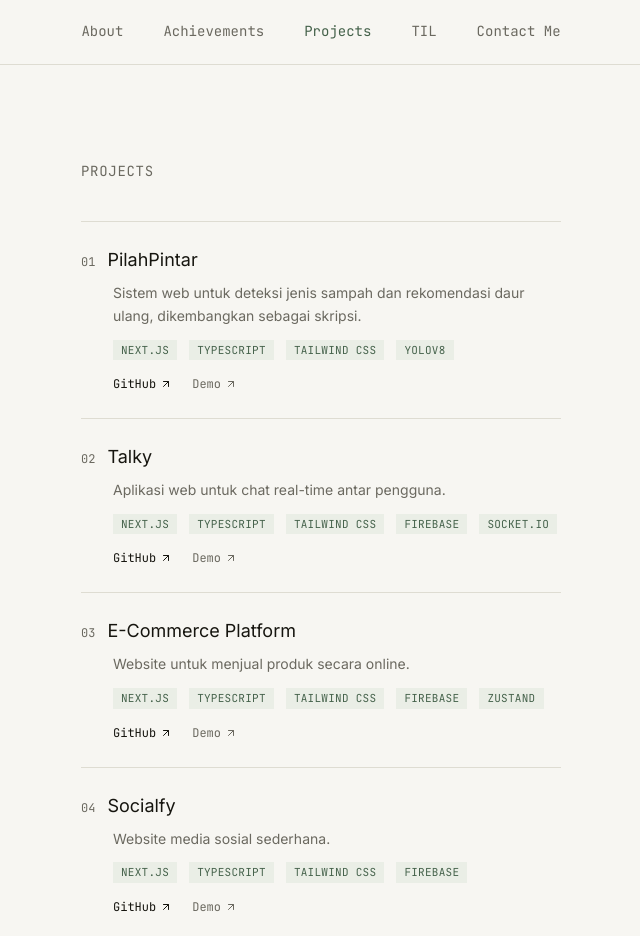
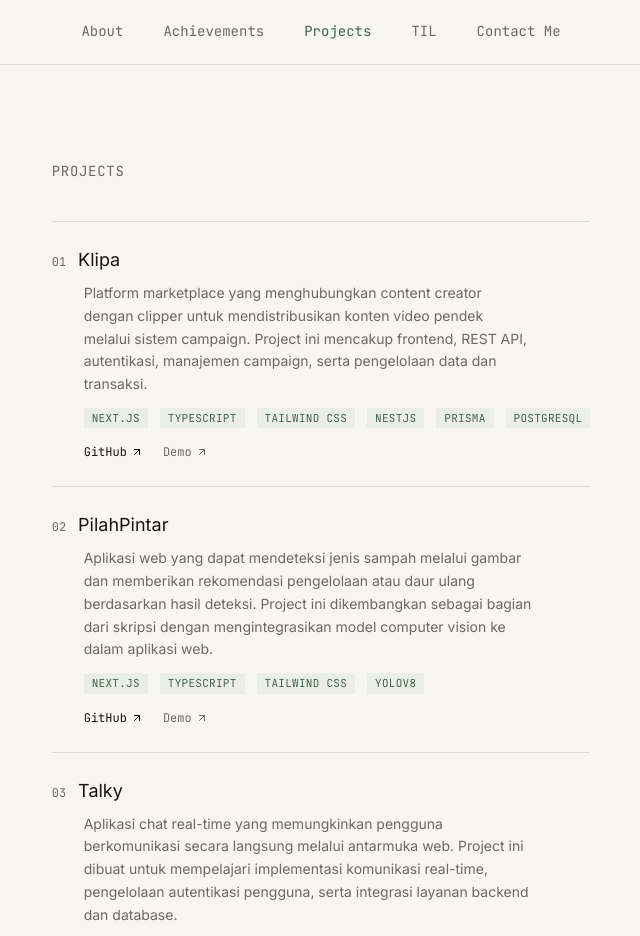
Before and after one commit to gemiyudhia/gemiyudhiaa, a Next.js app: page /work in a window 1280 px wide. Shown: the top 936 px of the page, without its empty margins (319-959 px from the left). Built offline with nearby package versions, Linux system fonts and the light colour scheme.

Commit message:
tambah project

```diff
--- a/src/data/projects.ts
+++ b/src/data/projects.ts
@@ -3,44 +3,65 @@ export interface Project {
   description: string;
   tech: string[];
   github: string;
+  githubBackend?: string;
   demo?: string;
 }
 
 export const projectsData: Project[] = [
   {
-    title: "PilahPintar",
+    title: 'Klipa',
     description:
-      "Sistem web untuk deteksi jenis sampah dan rekomendasi daur ulang, dikembangkan sebagai skripsi.",
-    tech: ["Next.js", "TypeScript", "Tailwind CSS", "YOLOv8"],
-    github: "https://github.com/gemiyudhia", // TODO: ganti ke link repo PilahPintar yang asli
-    demo: "https://pilahpintar.vercel.app",
+      'Platform marketplace yang menghubungkan content creator dengan clipper untuk mendistribusikan konten video pendek melalui sistem campaign. Project ini mencakup frontend, REST API, autentikasi, manajemen campaign, serta pengelolaan data dan transaksi.',
+    tech: [
+      'Next.js',
+      'TypeScript',
+      'Tailwind CSS',
+      'NestJS',
+      'Prisma',
+      'PostgreSQL',
+    ],
+    github: 'https://github.com/gemiyudhia/klipa-frontend',
+    githubBackend: 'https://github.com/gemiyudhia/klipa-backend',
+    demo: 'https://klipa-psi.vercel.app',
   },
   {
-    title: "Talky",
-    description: "Aplikasi web untuk chat real-time antar pengguna.",
-    tech: ["Next.js", "TypeScript", "Tailwind CSS", "Firebase", "Socket.io"],
-    github: "https://github.com/gemiyudhia/talky",
-    demo: "https://talky-three.vercel.app/",
+    title: 'PilahPintar',
+    description:
+      'Aplikasi web yang dapat mendeteksi jenis sampah melalui gambar dan memberikan rekomendasi pengelolaan atau daur ulang berdasarkan hasil deteksi. Project ini dikembangkan sebagai bagian dari skripsi dengan mengintegrasikan model computer vision ke dalam aplikasi web.',
+    tech: ['Next.js', 'TypeScript', 'Tailwind CSS', 'YOLOv8'],
+    github: 'https://github.com/gemiyudhia/pilahpintar',
+    demo: 'https://pilahpintar.vercel.app',
   },
   {
-    title: "E-Commerce Platform",
-    description: "Website untuk menjual produk secara online.",
-    tech: ["Next.js", "TypeScript", "Tailwind CSS", "Firebase", "Zustand"],
-    github: "https://github.com/gemiyudhia/onlinestore",
-    demo: "https://toko-online-mu.vercel.app/",
+    title: 'Talky',
+    description:
+      'Aplikasi chat real-time yang memungkinkan pengguna berkomunikasi secara langsung melalui antarmuka web. Project ini dibuat untuk mempelajari implementasi komunikasi real-time, pengelolaan autentikasi pengguna, serta integrasi layanan backend dan database.',
+    tech: ['Next.js', 'TypeScript', 'Tailwind CSS', 'Firebase', 'Socket.io'],
+    github: 'https://github.com/gemiyudhia/talky',
+    demo: 'https://talky-three.vercel.app/',
   },
   {
-    title: "Socialfy",
-    description: "Website media sosial sederhana.",
-    tech: ["Next.js", "TypeScript", "Tailwind CSS", "Firebase"],
-    github: "https://github.com/gemiyudhia/socialfy",
-    demo: "https://socialfy-kohl.vercel.app/",
+    title: 'E-Commerce Platform',
+    description:
+      'Website e-commerce yang memungkinkan pengguna menjelajahi produk, melihat detail produk, dan mengelola produk yang ingin dibeli. Project ini berfokus pada pengembangan antarmuka e-commerce serta pengelolaan state aplikasi dan data menggunakan layanan backend.',
+    tech: ['Next.js', 'TypeScript', 'Tailwind CSS', 'Firebase', 'Zustand'],
+    github: 'https://github.com/gemiyudhia/onlinestore',
+    demo: 'https://toko-online-mu.vercel.app/',
   },
   {
-    title: "Movies List",
-    description: "Website untuk menampilkan daftar film.",
-    tech: ["React", "Tailwind CSS"],
-    github: "https://github.com/gemiyudhia/new-movie-project",
-    demo: "https://movie-project-sandy-nu.vercel.app/",
+    title: 'Socialfy',
+    description:
+      'Aplikasi media sosial sederhana yang memungkinkan pengguna membuat dan berinteraksi dengan konten melalui sebuah platform berbasis web. Project ini dibuat untuk memahami bagaimana fitur autentikasi, penyimpanan data, dan interaksi pengguna dapat diintegrasikan dalam aplikasi web.',
+    tech: ['Next.js', 'TypeScript', 'Tailwind CSS', 'Firebase'],
+    github: 'https://github.com/gemiyudhia/socialfy',
+    demo: 'https://socialfy-kohl.vercel.app/',
+  },
+  {
+    title: 'Movies List',
+    description:
+      'Aplikasi web untuk menjelajahi dan menampilkan daftar film dengan antarmuka yang sederhana dan responsif. Project ini menjadi salah satu latihan dalam membangun aplikasi React dengan komponen yang reusable dan tampilan yang dapat digunakan dengan nyaman di berbagai ukuran layar.',
+    tech: ['React', 'Tailwind CSS'],
+    github: 'https://github.com/gemiyudhia/new-movie-project',
+    demo: 'https://movie-project-sandy-nu.vercel.app/',
   },
 ];
```
